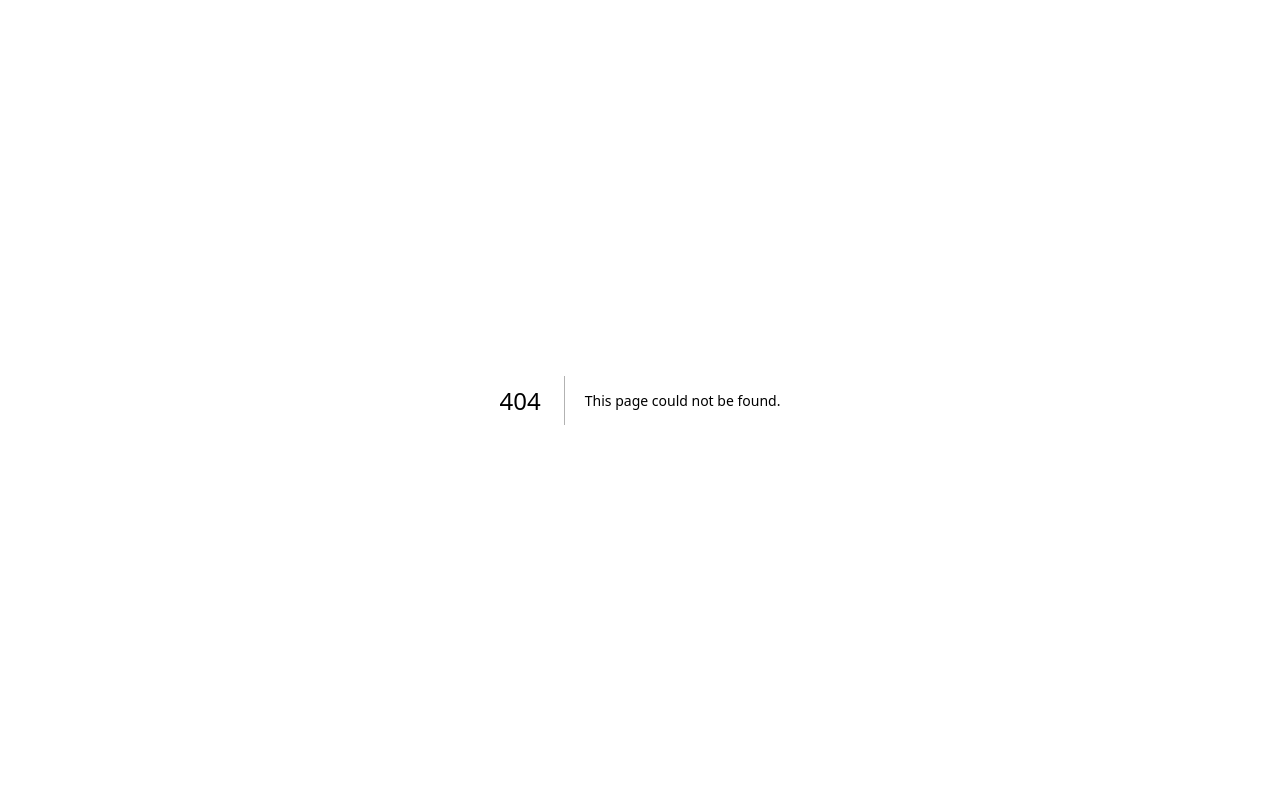
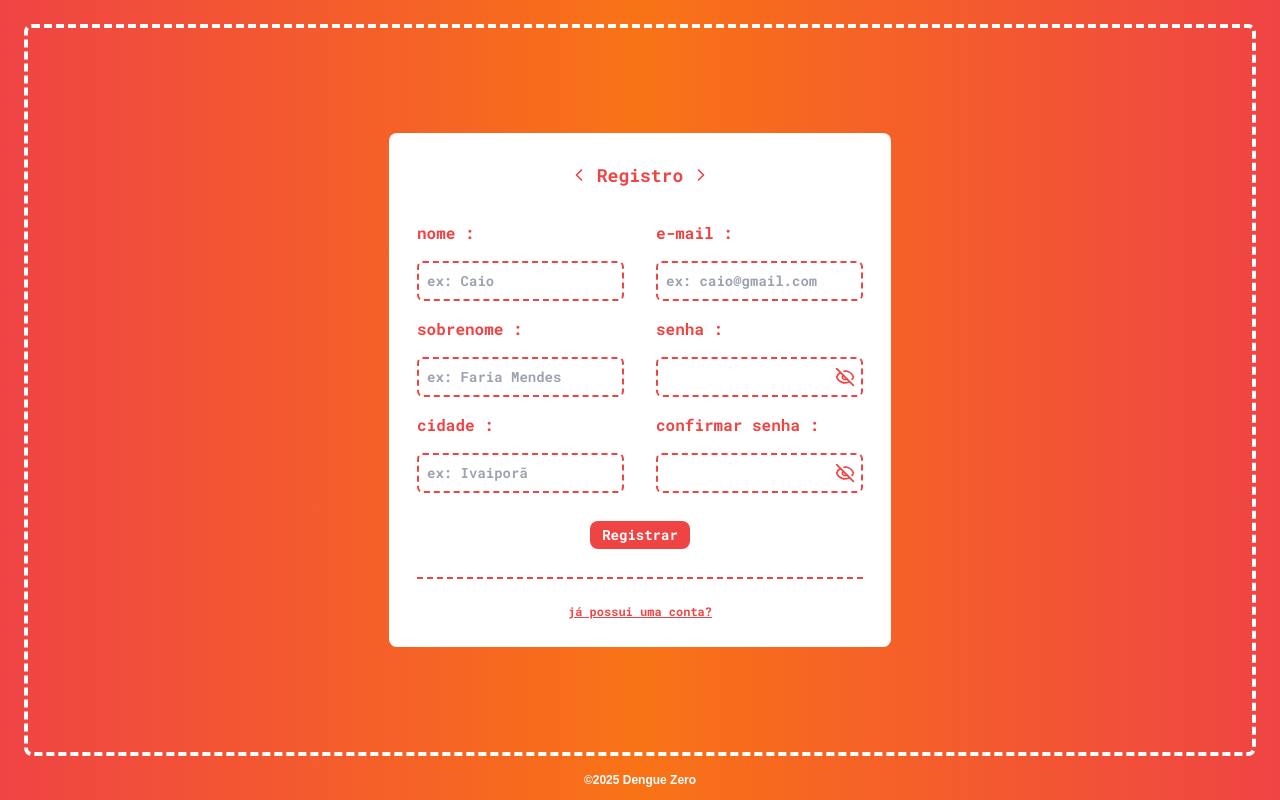
Before and after one commit to zCaio79/Dengue-Nextjs, a Next.js app in the folder frontend/: page /register in a window 1280 px wide. Before the commit this address had no page. Built offline with nearby package versions, Linux system fonts and the light colour scheme.

Commit message:
login/register pages designs de tela terminados

```diff
--- a/frontend/src/app/layout.tsx
+++ b/frontend/src/app/layout.tsx
@@ -5,12 +5,10 @@ import "./globals.css";
 
 const robotoMono = Roboto_Mono({
   subsets: ["latin"],
-  weight: ["400", "500", "700"], // Escolha os pesos desejados
-  variable: "--font-roboto-mono", // Variável CSS para Tailwind
+  weight: ["400", "500", "700"],
+  variable: "--font-roboto-mono",
   display: "swap",
 });
-
-
 
 const geistSans = Geist({
   variable: "--font-geist-sans",
@@ -23,8 +21,8 @@ const geistMono = Geist_Mono({
 });
 
 export const metadata: Metadata = {
-  title: "Mapp",
-  description: "Generated by create next app",
+  title: "Dengue Map",
+  description: "Created by zCaio79",
 };
 
 export default function RootLayout({
@@ -35,11 +33,6 @@ export default function RootLayout({
   return (
     <html lang="pt-br" className={robotoMono.variable}>
        <head>
-
-          <link
-            href="https://fonts.googleapis.com/css2?family=Poppins:wght@300;400;500;600;700&display=swap"
-            rel="stylesheet"
-          />
         </head>
       <body
         className={`${geistSans.variable} ${geistMono.variable} antialiased`}
--- a/frontend/src/app/login/page.tsx
+++ b/frontend/src/app/login/page.tsx
@@ -1,15 +1,62 @@
+'use client'
 
+import { Eye, EyeOff, ChevronRight, ChevronLeft, } from "lucide-react";
+import { useState } from "react";
 
-export default function login() {
+export default function Login() {
+  const [showPassword, setShowPassword] = useState(false);
+  const error = false
+
+  const handleSubmitLogin = (e: React.FormEvent) => {
+    e.preventDefault();
+  }
 
   return (
     <div className="text-white px-6 pt-6 pb-3 gap-4 font-pop flex h-screen flex-col w-full justify-center
      items-center bg-gradient-to-r from-red-500 via-orange-500 to-red-500">
 
       <main className="flex w-full h-full items-center justify-center
-       rounded-lg border-white border-4 border-dashed">
+       rounded-lg border-white border-4 border-dashed overflow-scroll">
 
+        <form onSubmit={handleSubmitLogin} className="flex flex-col gap-4 h-fit w-60 py-7 px-6 font-robotoMono text-red-500 font-semibold bg-white rounded-lg md:w-80">
 
+          <h1 className="flex items-center self-center font-bold text-lg gap-2 mb-2"><ChevronLeft className=" size-5"/>Login<ChevronRight className="size-5"/></h1>
+
+          <label htmlFor="email">e-mail :</label>
+          <input
+            id="email"
+            type="text"
+            className="p-2 border-2 border-dashed border-red-500 rounded-md text-zinc-900 text-sm outline-none"
+            spellCheck="false"
+          />
+
+          <label htmlFor="password">senha :</label>
+          <div className="relative flex w-full">
+            <input
+              id="password"
+              type={showPassword ? "text" : "password"}
+              className="p-2 pr-8 w-full border-2 border-dashed border-red-500 rounded-md text-zinc-900 text-sm outline-none"
+              spellCheck="false"
+            />
+            <button
+              type="button"
+              onClick={() => setShowPassword(!showPassword)}
+              className="absolute inset-y-0 right-2 flex items-center justify-center outline-none"
+            >
+              {showPassword ? <Eye className="size-5 text-red-500" /> : <EyeOff className="size-5 text-red-500" />}
+            </button>
+          </div>
+
+          {error && <div className="text-xs w-full text-center bg-red-500 text-white rounded-md py-1">usuário ou senha inválidos!</div>}
+
+          <button type="submit" className="flex self-center my-1 w-fit text-sm bg-red-500 rounded-lg py-1 px-3 text-white hover:bg-red-400">
+            Entrar
+          </button>
+
+          <hr className="border-t-2 border-dashed border-red-500" />
+
+          <a href="/register" className="text-xs self-center underline text-red-500 hover:text-red-400">não possui uma conta?</a>
+        </form>
 
       </main>
 
@@ -18,6 +65,5 @@ export default function login() {
       </footer>
 
     </div>
-
   );
 }
--- /dev/null
+++ b/frontend/src/app/register/page.tsx
@@ -0,0 +1,147 @@
+'use client'
+
+import { Eye, EyeOff, ChevronRight, ChevronLeft, } from "lucide-react";
+import { useState } from "react";
+
+export default function Register() {
+  const [showPassword, setShowPassword] = useState(false);
+  const [error, setError] = useState(false)
+  const [error_value, setErrorValue] = useState("")
+
+  const [password, setPassword] = useState("");
+  const [password_confirm, setPassword_confirm] = useState("");
+
+
+
+
+  const handleSubmitLogin = (e: React.FormEvent) => {
+    e.preventDefault();
+
+    if(password != password_confirm){
+      setError(true)
+      setErrorValue("senhas não correspondem!")
+    }
+    else{
+      setError(false)
+      setErrorValue("")
+    }
+  }
+
+  return (
+    <div className="text-white px-6 pt-6 pb-3 gap-4 font-pop flex min-h-screen flex-col w-full justify-center
+     items-center bg-gradient-to-r from-red-500 via-orange-500 to-red-500 md:h-screen">
+
+      <main className="flex w-full h-full py-4 items-center justify-center
+       rounded-lg border-white border-4 border-dashed">
+
+        <form onSubmit={handleSubmitLogin} className="flex flex-col gap-6 h-full w-60 p-7 font-robotoMono text-red-500 font-semibold bg-white rounded-lg md:w-fit md:h-fit">
+
+          <h1 className="flex items-center self-center font-bold text-lg gap-2 mb-2"><ChevronLeft className=" size-5" />Registro<ChevronRight className="size-5" /></h1>
+
+          <div className="flex flex-col gap-4 md:flex-row md:gap-8">
+
+            <div className="flex flex-col gap-4 w-full md:w-1/2">
+              <label htmlFor="name">nome :</label>
+              <input
+                id="name"
+                type="text"
+                className="p-2 border-2 border-dashed border-red-500 rounded-md text-zinc-900 text-sm outline-none"
+                spellCheck="false"
+                placeholder="ex: Caio"
+                required
+              />
+
+              <label htmlFor="subname">sobrenome :</label>
+              <input
+                id="subname"
+                type="text"
+                className="p-2 border-2 border-dashed border-red-500 rounded-md text-zinc-900 text-sm outline-none"
+                spellCheck="false"
+                placeholder="ex: Faria Mendes"
+                required
+              />
+
+              <label htmlFor="city">cidade :</label>
+              <input
+                id="city"
+                type="text"
+                className="p-2 border-2 border-dashed border-red-500 rounded-md text-zinc-900 text-sm outline-none"
+                spellCheck="false"
+                placeholder="ex: Ivaiporã"
+                required
+              />
+
+            </div>
+
+            <div className="flex flex-col gap-4 w-full md:w-1/2">
+              <label htmlFor="email">e-mail :</label>
+              <input
+                id="email"
+                type="email"
+                className="p-2 border-2 border-dashed border-red-500 rounded-md text-zinc-900 text-sm outline-none"
+                spellCheck="false"
+                placeholder="ex: caio@gmail.com"
+                required
+              />
+
+              <label htmlFor="password">senha :</label>
+              <div className="relative flex w-full">
+                <input
+                  id="password"
+                  type={showPassword ? "text" : "password"}
+                  className="p-2 pr-8 w-full border-2 border-dashed border-red-500 rounded-md text-zinc-900 text-sm outline-none"
+                  spellCheck="false"
+                  onChange={(e) => setPassword(e.target.value)}
+                  required
+                />
+                <button
+                  type="button"
+                  onClick={() => setShowPassword(!showPassword)}
+                  className="absolute inset-y-0 right-2 flex items-center justify-center outline-none"
+                >
+                  {showPassword ? <Eye className="size-5 text-red-500" /> : <EyeOff className="size-5 text-red-500" />}
+                </button>
+              </div>
+
+              <label htmlFor="password-confirm">confirmar senha :</label>
+              <div className="relative flex w-full">
+                <input
+                  id="password-confirm"
+                  type={showPassword ? "text" : "password"}
+                  className="p-2 pr-8 w-full border-2 border-dashed border-red-500 rounded-md text-zinc-900 text-sm outline-none"
+                  spellCheck="false"
+                  onChange={(e) => setPassword_confirm(e.target.value)}
+                  required
+                />
+                <button
+                  type="button"
+                  onClick={() => setShowPassword(!showPassword)}
+                  className="absolute inset-y-0 right-2 flex items-center justify-center outline-none"
+                >
+                  {showPassword ? <Eye className="size-5 text-red-500" /> : <EyeOff className="size-5 text-red-500" />}
+                </button>
+              </div>
+            </div>
+
+          </div>
+
+          {error && <div className="text-xs w-full text-center bg-red-500 text-white rounded-md py-1">{error_value}</div>}
+
+          <button type="submit" className="flex self-center my-1 w-fit text-sm bg-red-500 rounded-lg py-1 px-3 text-white hover:bg-red-400">
+            Registrar
+          </button>
+
+          <hr className="border-t-2 border-dashed border-red-500" />
+
+          <a href="/login" className="text-xs self-center underline text-red-500 hover:text-red-400">já possui uma conta?</a>
+        </form>
+
+      </main>
+
+      <footer className="flex w-full justify-center">
+        <p className="text-xs font-semibold"> &#169;{new Date().getFullYear()} Dengue Zero</p>
+      </footer>
+
+    </div>
+  );
+}
```
Also changed, not shown: frontend/src/app/page.tsx (+17 -7 lines), frontend/public/mosquitoicon.png (deleted).
